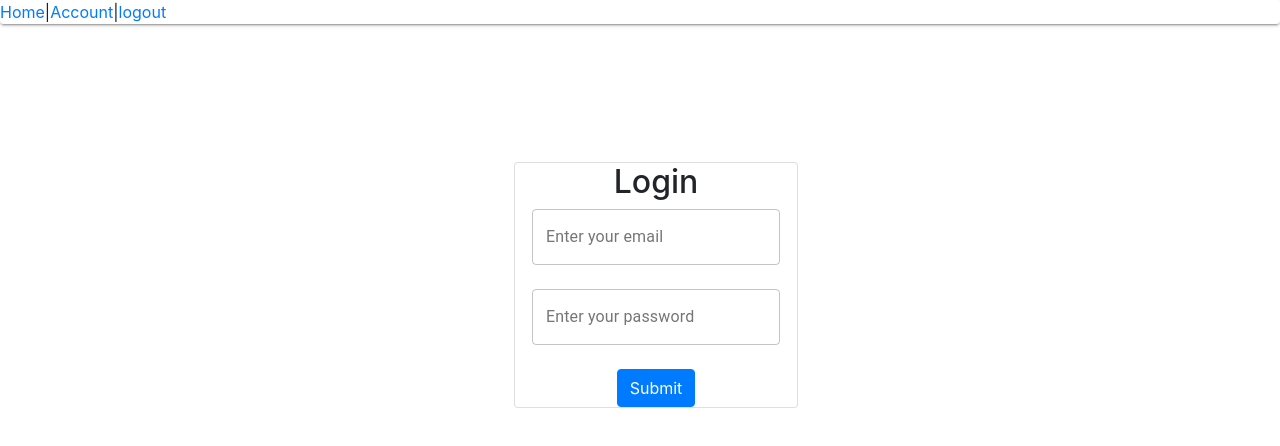
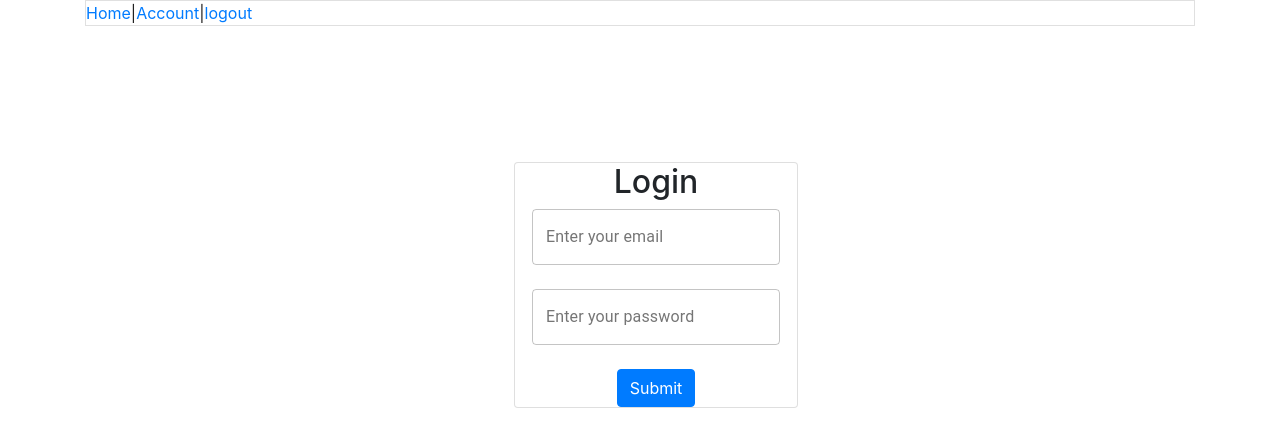
Before and after one commit to pratheekmurthy/grassrootstest, a React (Create React App) app: page /login in a window 1280 px wide. Shown: the top 446 px of the page. Built offline with nearby package versions, Linux system fonts and the light colour scheme; sample sign-in values are in the browser's storage.

Commit message:
desogning

```diff
--- a/src/components/App.js
+++ b/src/components/App.js
@@ -53,13 +53,14 @@ const App =(props)=>{
 
 
 
-    return (<div>
-      <Paper elevation={2}>
+    return (<div className="container">
+      <div>
+      <Paper elevation={2} variant="outlined" square>
       {
-          user  ? (<div><Link to="/">Home</Link>|<Link to='/user'>Account</Link>|<Link to="/" onClick={()=>{
+          user  ? (<div><nav><Link to="/">Home</Link>|<Link to='/user'>Account</Link>|<Link to="/" onClick={()=>{
             localStorage.removeItem('user')
             window.location.reload()
-       }}>logout</Link></div>):(<div><Link to="/">Home</Link> | <Link to="/login">Login</Link>| <Link to="/register">Register</Link></div>)
+       }}>logout</Link></nav></div>):(<div><Link to="/">Home</Link> | <Link to="/login">Login</Link>| <Link to="/register">Register</Link></div>)
       }
       </Paper>
         <Switch>
@@ -69,6 +70,7 @@ const App =(props)=>{
             <PrivateRoute path="/user"  component={User} exact={true}/>
 
         </Switch>
+    </div>
     </div>)
 }
 
--- a/src/components/Home.js
+++ b/src/components/Home.js
@@ -8,6 +8,7 @@ const Home =(props)=>{
 
     return (<div>
         <h3 style={{textAlign :'center'}}>Home Page</h3>
+        <marquee behavior="alternate"style={{heigth : '60px'}}>Sample work</marquee>
 
     </div>)
 }
--- a/src/components/User.js
+++ b/src/components/User.js
@@ -7,7 +7,7 @@ const User =(props)=>{
 
 
     return (<div className="accountBox">
-        <h2>Admin page</h2>
+        <marquee direction="right" style={{heigth : '60px'}}><h3>Admin Details</h3></marquee>
         {
             user.length === 1 ? (<div class="card">
                 <h6>user-id :{user[0][0].id}</h6>
--- a/src/components/app.css
+++ b/src/components/app.css
@@ -18,7 +18,7 @@
     padding: 2px;
   }
   .navbarpaper {
-    height: 5rem;
-    text-align: end;
+    display : flex;
+    flex-direction: column;
 
   }
```
